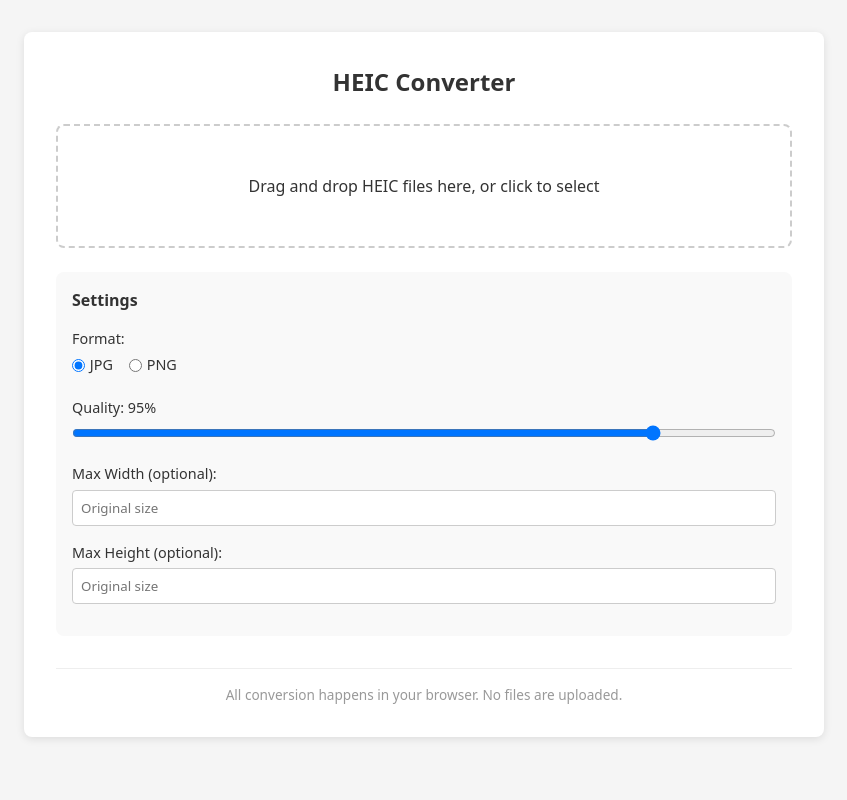
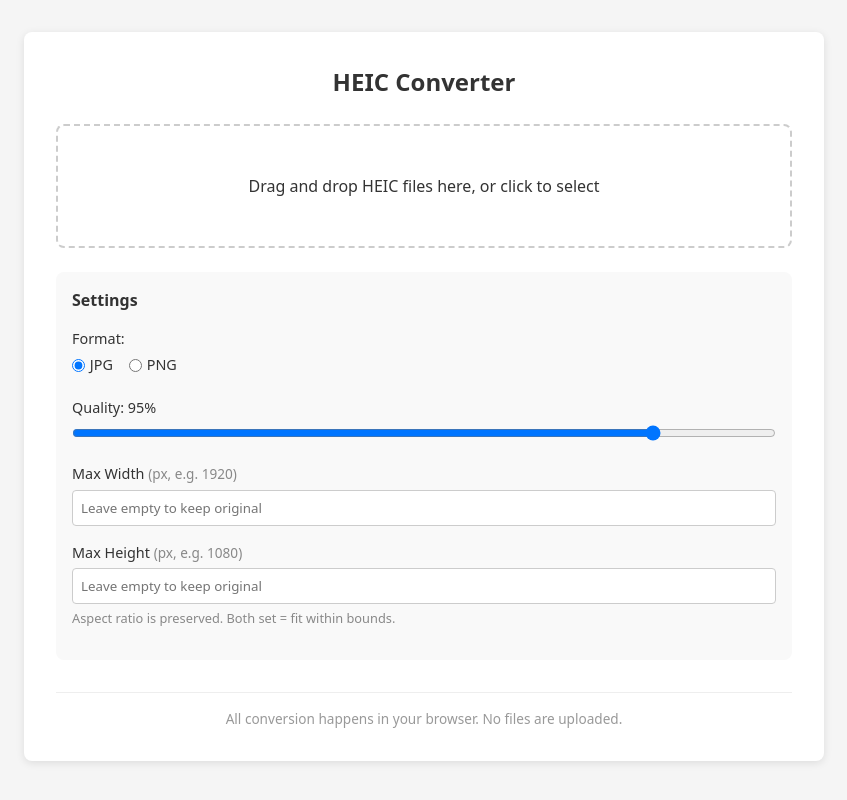
Before and after one commit to greyHairChooseLife/heic2jpgpng, a React (Vite) app: page / in a window 1280 px wide. Shown: the whole page, without its empty margins (216-1063 px from the left). Built offline with nearby package versions, Linux system fonts and the light colour scheme.

Commit message:
style: improve resize input labels with pixel units and hints

```diff
--- a/src/App.css
+++ b/src/App.css
@@ -112,6 +112,18 @@
   border-radius: 4px;
 }
 
+.label-hint {
+  font-weight: normal;
+  font-size: 0.85rem;
+  color: #888;
+}
+
+.setting-hint {
+  margin-top: 0.3rem;
+  font-size: 0.8rem;
+  color: #888;
+}
+
 .convert-btn,
 .download-btn {
   width: 100%;
--- a/src/App.tsx
+++ b/src/App.tsx
@@ -168,10 +168,10 @@ function App() {
         </div>
 
         <div className="setting-group">
-          <label>Max Width (optional):</label>
+          <label>Max Width <span className="label-hint">(px, e.g. 1920)</span></label>
           <input
             type="number"
-            placeholder="Original size"
+            placeholder="Leave empty to keep original"
             value={settings.maxWidth ?? ''}
             onChange={(e) =>
               setSettings({
@@ -183,10 +183,10 @@ function App() {
         </div>
 
         <div className="setting-group">
-          <label>Max Height (optional):</label>
+          <label>Max Height <span className="label-hint">(px, e.g. 1080)</span></label>
           <input
             type="number"
-            placeholder="Original size"
+            placeholder="Leave empty to keep original"
             value={settings.maxHeight ?? ''}
             onChange={(e) =>
               setSettings({
@@ -195,6 +195,7 @@ function App() {
               })
             }
           />
+          <p className="setting-hint">Aspect ratio is preserved. Both set = fit within bounds.</p>
         </div>
       </div>
 
```
